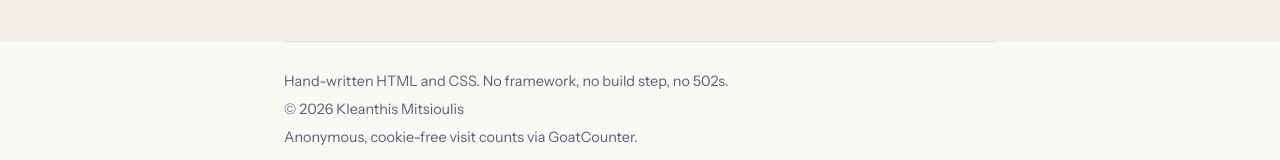
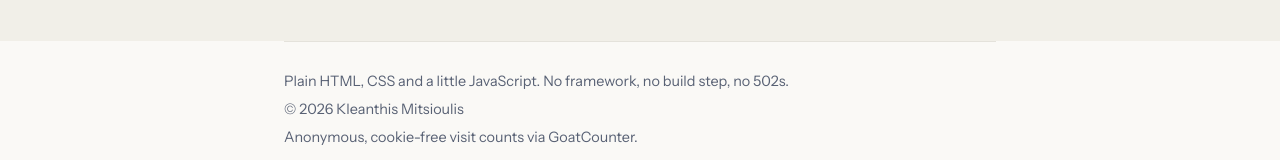
Before and after one commit to Kleanthismits/kleanthis-site, a plain HTML site: page index.html in a window 1280 px wide. Shown: the part 7923-8083 px from the top of the page. Drawn offline with Linux system fonts and the light colour scheme; no server answers.

Commit message:
Make the footer's tech note accurate
The site is not hand-written (the map is generated and much of the code
was written with Claude Code) and it does use JavaScript.

Co-Authored-By: Claude Opus 5.5 <noreply@anthropic.com>

```diff
--- a/index.html
+++ b/index.html
@@ -276,7 +276,7 @@
     </main>
 
     <footer class="foot">
-      <p>Hand-written HTML and CSS. No framework, no build step, no 502s.</p>
+      <p>Plain HTML, CSS and a little JavaScript. No framework, no build step, no 502s.</p>
       <p>© <span id="y">2026</span> Kleanthis Mitsioulis</p>
       <p>Anonymous, cookie-free visit counts via GoatCounter.</p>
     </footer>
```
